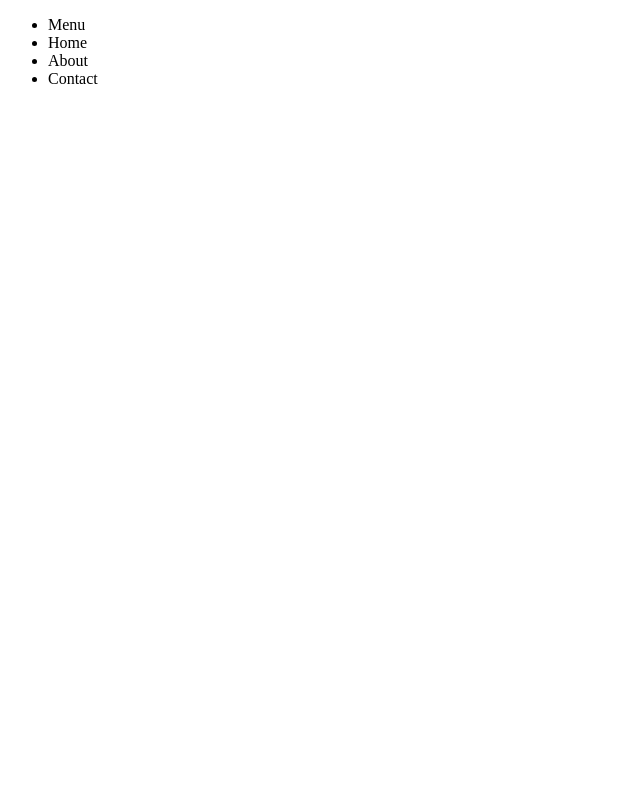
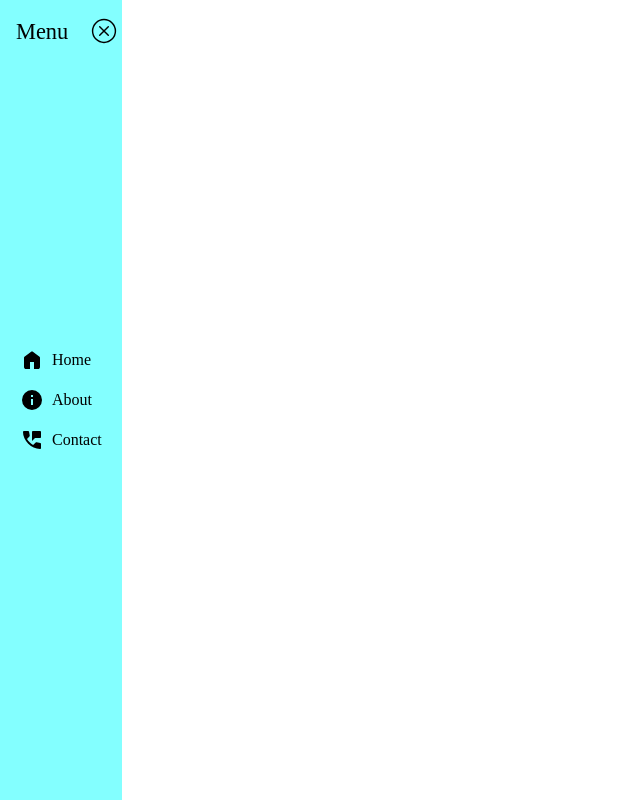
Before and after one commit to nikeshad254/learning-FullStack-Class, a plain HTML site: page 4th sem codes/sideMenu.html in a window 1280 px wide. Shown: the whole page, without its empty margins (0-640 px from the left). Drawn offline with Linux system fonts and the light colour scheme.

Commit message:
side nav with ham menu made

```diff
--- a/4th sem codes/sideMenu.html
+++ b/4th sem codes/sideMenu.html
@@ -1,19 +1,131 @@
 <!DOCTYPE html>
 <html lang="en">
+
 <head>
     <meta charset="UTF-8">
     <meta http-equiv="X-UA-Compatible" content="IE=edge">
     <meta name="viewport" content="width=device-width, initial-scale=1.0">
     <title>SideMenu</title>
+
+    <style>
+        * {
+            padding: 0;
+            margin: 0;
+            box-sizing: border-box;
+        }
+
+        #mainNav {
+            height: 100svh;
+            background-color: rgb(131, 255, 255);
+            width: 2.5rem;
+            position: relative;
+            display: flex;
+            flex-direction: column;
+            align-items: center;
+            justify-content: center;
+            /* padding-top: 5rem; */
+            transition: 0.3s ease-in-out;
+        }
+
+        #mainNav p {
+            display: none;
+        }
+
+        #mainNav.active {
+            padding: 20px;
+            width: fit-content;
+            transition: 0.3s ease-in-out;
+        }
+
+        #mainNav.active p {
+            display: block;
+        }
+
+        nav .menuTxt {
+            font-size: 1.4rem;
+            margin-bottom: 2rem;
+            position: absolute;
+            top: 1.2rem;
+            left: 1rem;
+        }
+
+        nav ul {
+            display: flex;
+            flex-direction: column;
+            gap: 1rem;
+            list-style: none;
+        }
+
+        #mainNav.active ul li {
+            list-style: none;
+            display: flex;
+            align-items: center;
+            gap: 0.5rem;
+        }
+
+        #ham {
+            position: absolute;
+            top: 1rem;
+            right: 0.2rem;
+        }
+
+        .menu {
+            display: none;
+        }
+    </style>
 </head>
+
 <body>
-    <nav>
+    <nav id="mainNav" class="active">
+        <p class="menuTxt">Menu</p>
+        <div id="ham">
+            <svg class="cross" xmlns="http://www.w3.org/2000/svg" width="30" height="30" viewBox="0 0 21 21">
+                <g fill="none" fill-rule="evenodd" stroke="currentColor" stroke-linecap="round" stroke-linejoin="round"
+                    transform="translate(2 2)">
+                    <circle cx="8.5" cy="8.5" r="8" />
+                    <path d="m5.5 5.5l6 6m0-6l-6 6" />
+                </g>
+            </svg>
+        </div>
         <ul>
-            <li>Menu</li>
-            <li>Home</li>
-            <li>About</li>
-            <li>Contact</li>
+            <li><svg xmlns="http://www.w3.org/2000/svg" width="24" height="24" viewBox="0 0 24 24">
+                    <path fill="currentColor"
+                        d="M6 21q-.825 0-1.413-.588T4 19v-9q0-.475.213-.9t.587-.7l6-4.5q.275-.2.575-.3T12 3.5q.325 0 .625.1t.575.3l6 4.5q.375.275.588.7T20 10v9q0 .825-.588 1.413T18 21h-4v-7h-4v7H6Z" />
+                </svg>
+                <p>Home</p>
+            </li>
+            <li><svg xmlns="http://www.w3.org/2000/svg" width="24" height="24" viewBox="0 0 24 24">
+                    <path fill="currentColor"
+                        d="M13 9h-2V7h2m0 10h-2v-6h2m-1-9A10 10 0 0 0 2 12a10 10 0 0 0 10 10a10 10 0 0 0 10-10A10 10 0 0 0 12 2Z" />
+                </svg>
+                <p>About</p>
+            </li>
+            <li><svg xmlns="http://www.w3.org/2000/svg" width="24" height="24" viewBox="0 0 24 24">
+                    <path fill="currentColor"
+                        d="M12 12.95v-9q0-.425.288-.712T13 2.95h7q.425 0 .713.288T21 3.95v5q0 .425-.288.713T20 9.95h-5l-3 3ZM19.95 21q-3.225 0-6.288-1.438t-5.425-3.8q-2.362-2.362-3.8-5.425T3 4.05q0-.45.3-.75t.75-.3H8.1q.35 0 .625.225t.325.575l.65 3.5q.05.35-.013.638T9.4 8.45L7 10.9q1.05 1.8 2.625 3.375T13.1 17l2.35-2.35q.225-.225.588-.337t.712-.063l3.45.7q.35.075.575.338T21 15.9v4.05q0 .45-.3.75t-.75.3Z" />
+                </svg>
+                <p>Contact</p>
+            </li>
         </ul>
     </nav>
+
+    <script>
+        const hamSVG = [
+            `<svg class="cross" xmlns="http://www.w3.org/2000/svg" width="30" height="30" viewBox="0 0 21 21"><g fill="none" fill-rule="evenodd" stroke="currentColor" stroke-linecap="round" stroke-linejoin="round" transform="translate(2 2)"><circle cx="8.5" cy="8.5" r="8"/><path d="m5.5 5.5l6 6m0-6l-6 6"/></g></svg>`,
+            `<svg xmlns="http://www.w3.org/2000/svg" width="30" height="30" viewBox="0 0 24 24"><path fill="currentColor" d="M4 18h16c.55 0 1-.45 1-1s-.45-1-1-1H4c-.55 0-1 .45-1 1s.45 1 1 1zm0-5h16c.55 0 1-.45 1-1s-.45-1-1-1H4c-.55 0-1 .45-1 1s.45 1 1 1zM3 7c0 .55.45 1 1 1h16c.55 0 1-.45 1-1s-.45-1-1-1H4c-.55 0-1 .45-1 1z"/></svg>`
+        ]
+        const mainNav = document.getElementById('mainNav')
+        const ham = document.getElementById('ham')
+        function changer() {
+            mainNav.classList.toggle('active')
+            ham.innerHTML = (mainNav.className === 'active') ? hamSVG[0] : hamSVG[1];
+        }
+        ham.addEventListener('click', (e) => {
+            changer()
+        })
+
+
+    </script>
 </body>
+
 </html>
```
